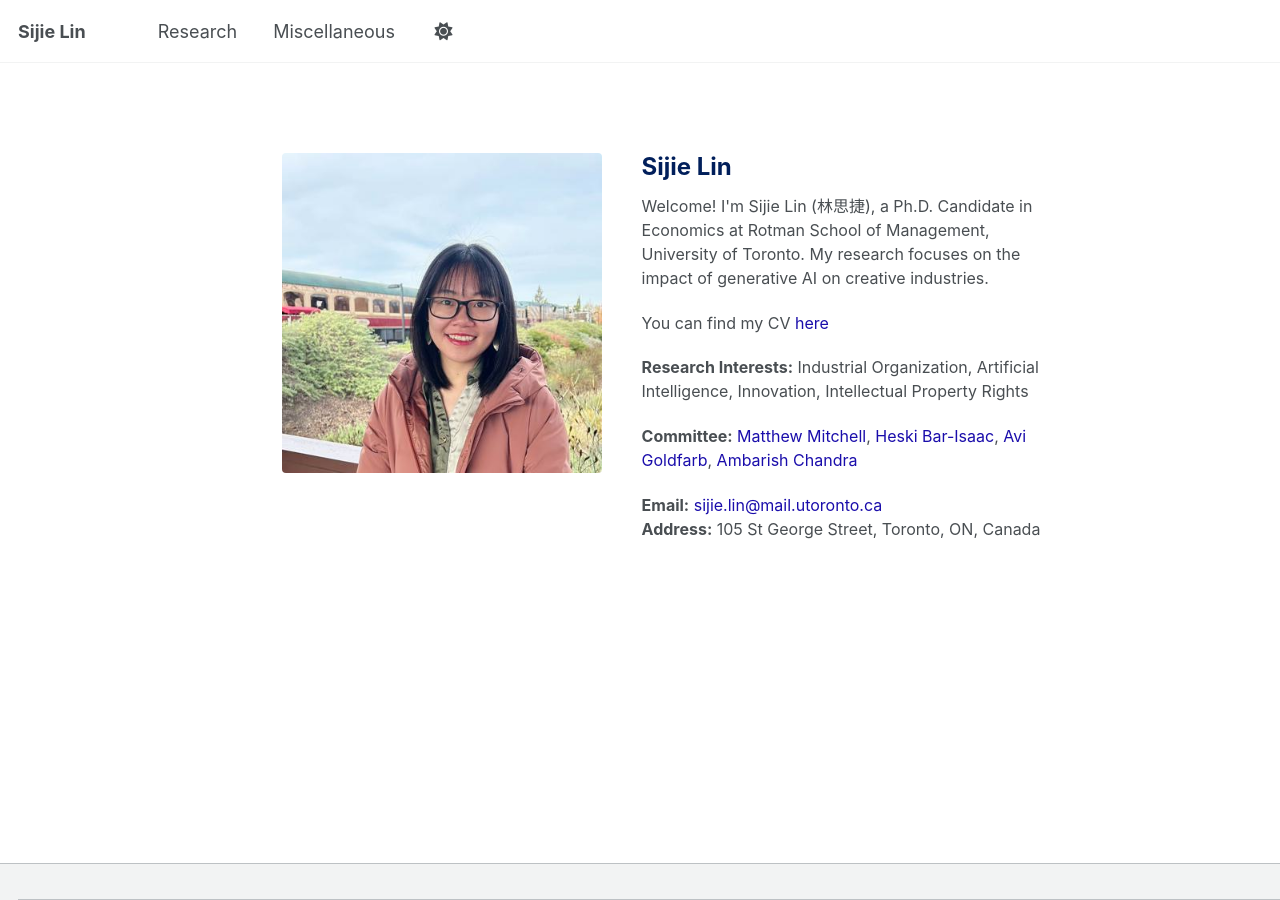
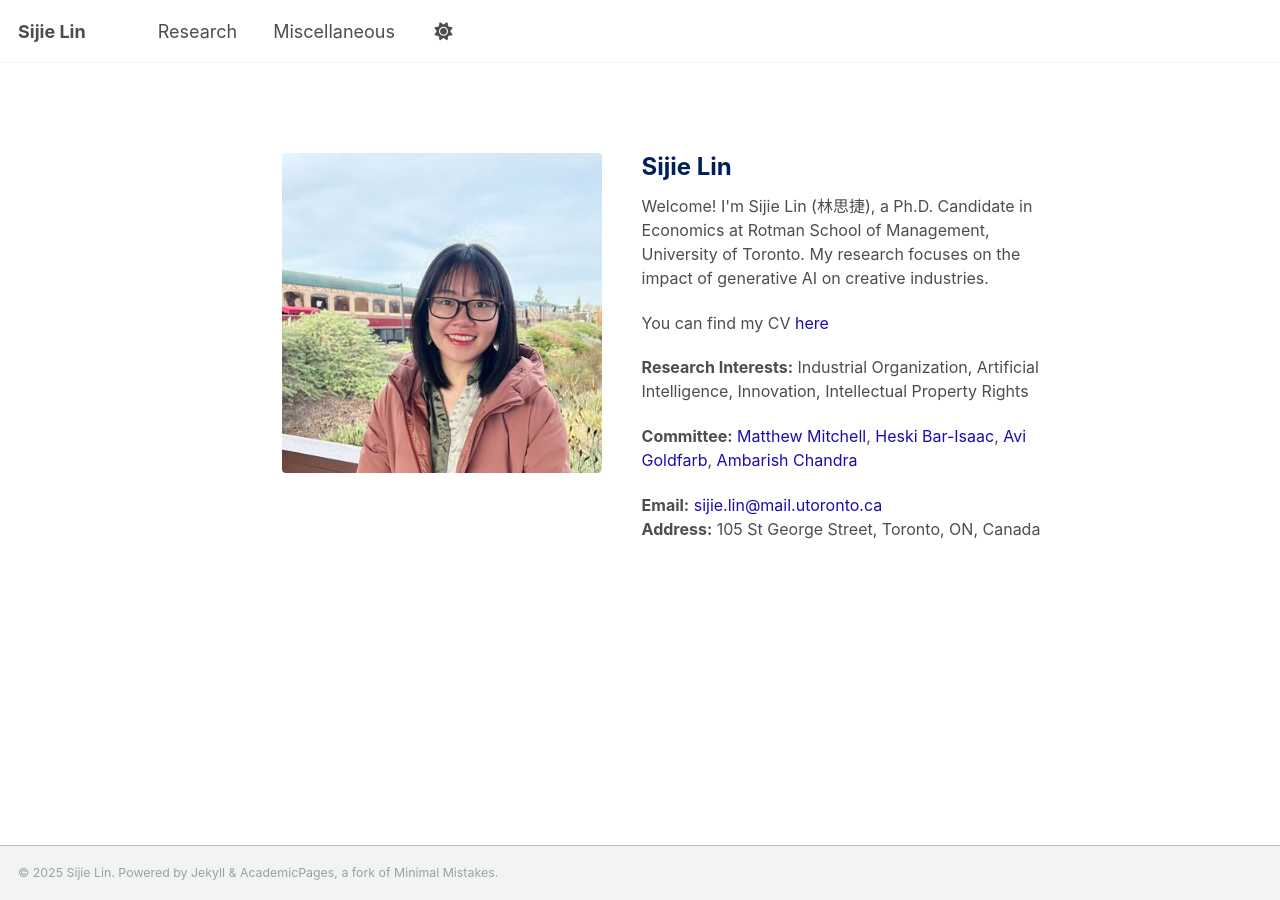
Before and after one commit to sijielin/sijielin.github.io, a Jekyll site: the page built from _pages/about.md, in a window 1280 px wide. Built offline with Jekyll 4.4.1, drawn with Linux system fonts in a browser that asks for light colours.

Commit message:
Update footer.html

```diff
--- a/_includes/footer.html
+++ b/_includes/footer.html
@@ -1 +1,2 @@
-<div class="page__footer"></div>
+
+<div class="page__footer-copyright">&copy; {{ site.time | date: '%Y' }} {{ site.name | default: site.title }}. {{ site.data.ui-text[site.locale].powered_by | default: "Powered by" }} <a href="http://jekyllrb.com" rel="nofollow">Jekyll</a> &amp; <a href="https://github.com/academicpages/academicpages.github.io">AcademicPages</a>, a fork of <a href="https://mademistakes.com/work/minimal-mistakes-jekyll-theme/" rel="nofollow">Minimal Mistakes</a>.</div>
```
